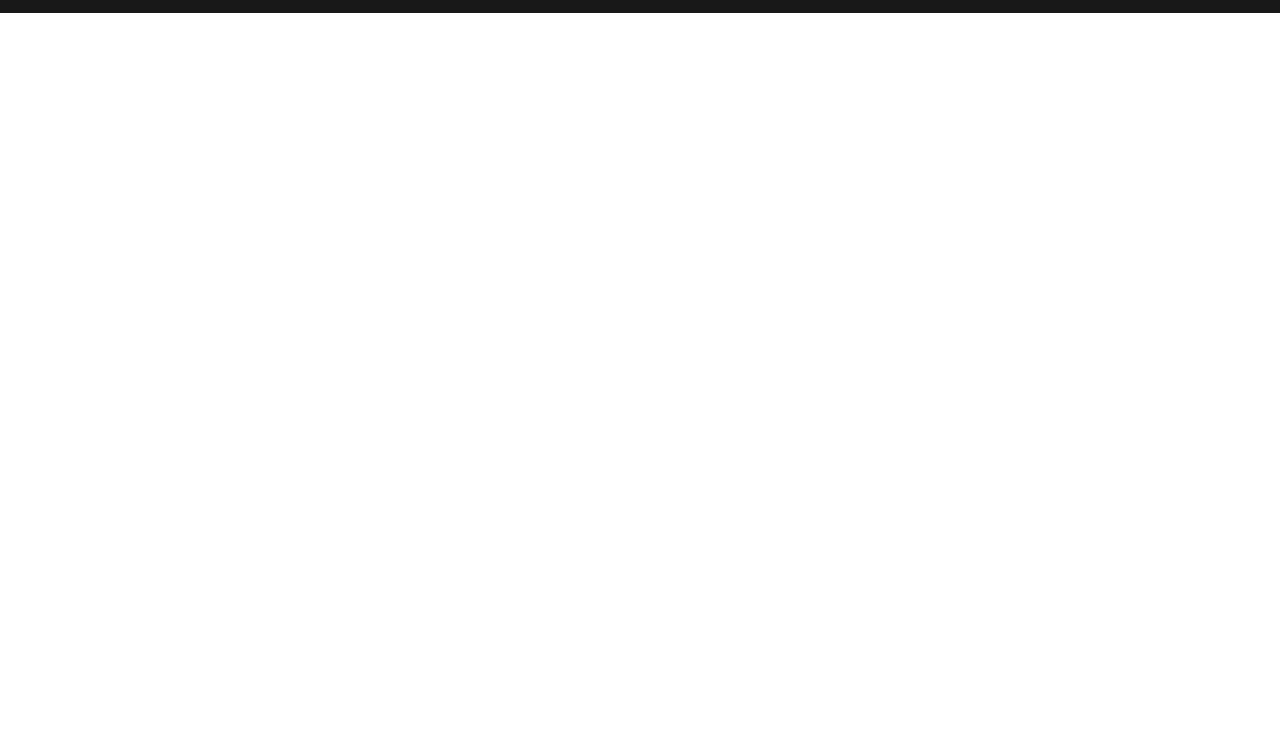
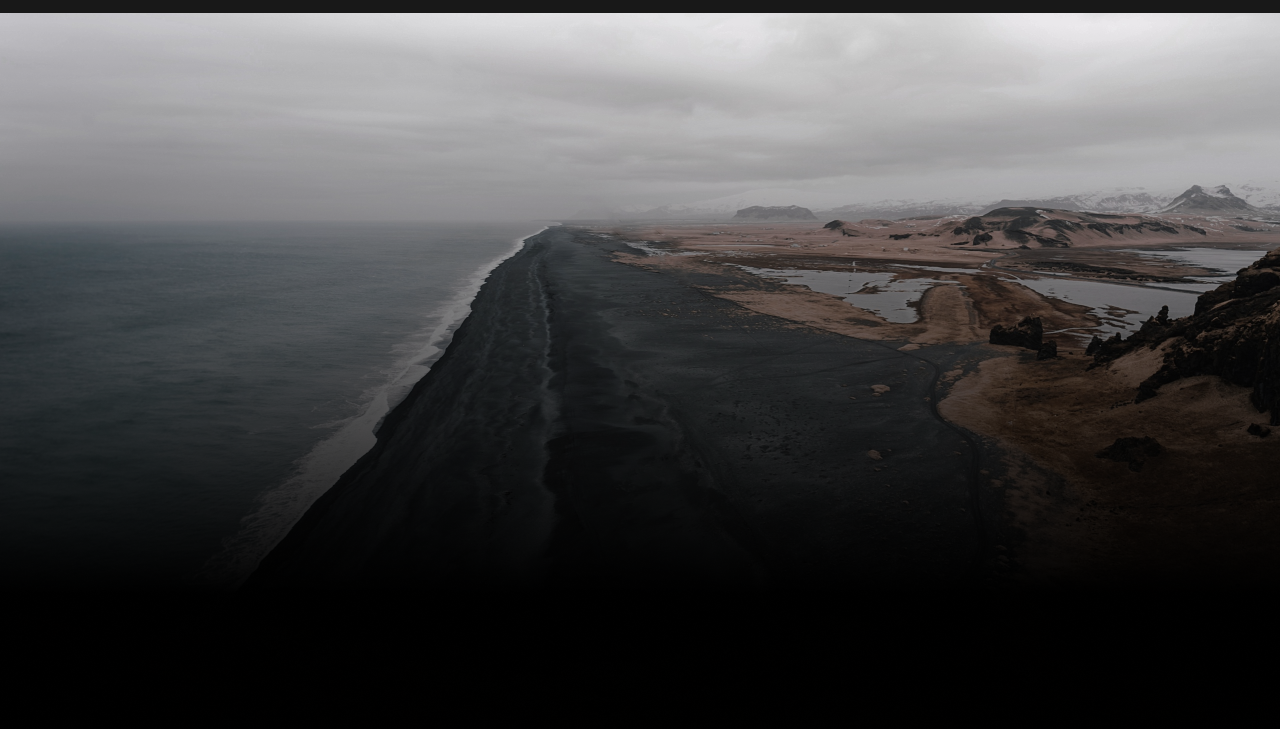
Before and after one commit to job356/project-aperture, a plain HTML site: page aperture/index.html in a window 1280 px wide. Shown: the part 77-806 px from the top of the page. Drawn offline with Linux system fonts and the light colour scheme.

Commit message:
refactor: add img file, rename blocks, add background img to description section

```diff
--- a/aperture/index.html
+++ b/aperture/index.html
@@ -24,5 +24,10 @@
             </nav>
         </div>
     </header>
+    <main>
+        <section class="description-block">
+
+        </section>
+    </main>
 </body>
 </html>
--- a/aperture/style.css
+++ b/aperture/style.css
@@ -1,5 +1,9 @@
 body {
     margin: 0px;
+}
+
+::-webkit-scrollbar {
+    width: 0px;
 }
 
 .header {
@@ -60,3 +64,9 @@ body {
     color: #000000;
     border: none;
 }
+
+.description-block {
+    width: 100%;
+    height: 716px;
+    background-image: url(/assets/IMG/bg-block1.png);
+}
```
Also changed, not shown: aperture/assets/IMG/bg-block1.png (added).
